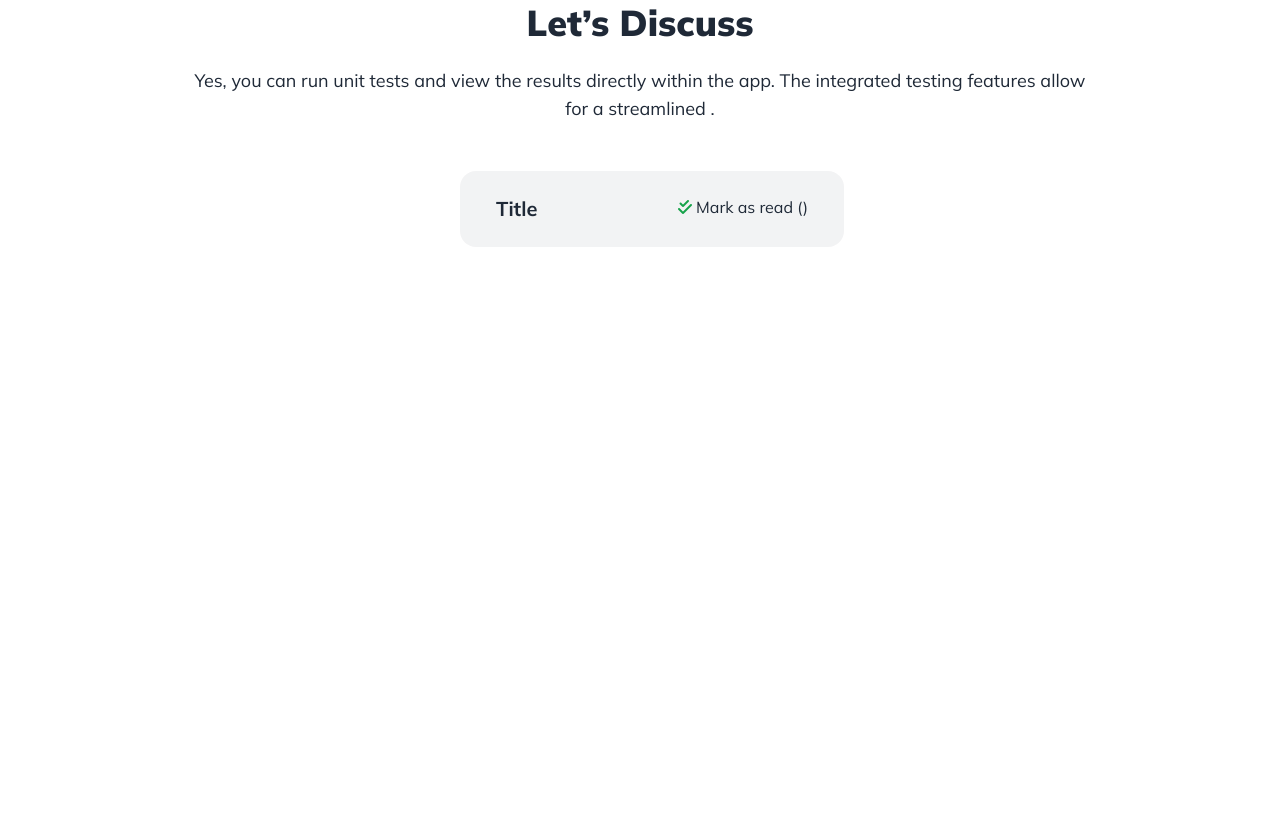
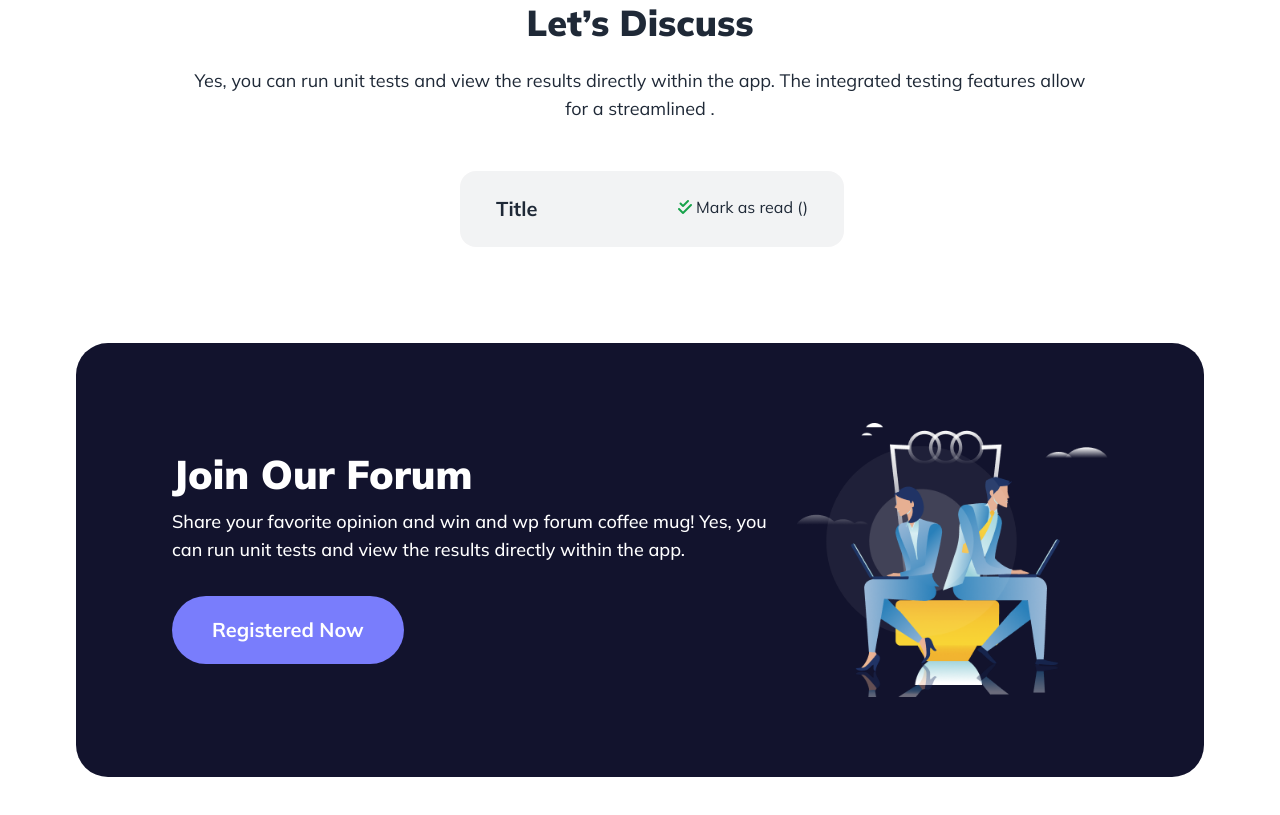
Before and after one commit to rahiInstant/poly-topic, a plain HTML site: page index.html in a window 1280 px wide. Shown: the part 721-1536 px from the top of the page. Before the commit the page ends 1064 px from the top, so only its background shows below. Drawn offline with nearby package versions, Linux system fonts and the light colour scheme; no server answers.

Commit message:
add Join our forum section

```diff
--- a/index.html
+++ b/index.html
@@ -227,7 +227,38 @@
       </section>
 
       <!-- join our forum section -->
-      <section class="mt-10 lg:mt-24"></section>
+      <section class="mt-10 lg:mt-24 mx-3">
+        <div
+          class="bg-[#12132D] px-12 lg:px-24 py-10 lg:py-20 flex lg:flex-row flex-col-reverse items-center  gap-6 text-white rounded-lg lg:rounded-[32px]"
+        >
+          <!-- left section -->
+          <div class="lg:w-[80%] flex flex-col items-center lg:items-start">
+            <div class="text-3xl lg:text-[40px] font-black mt-8 lg:mt-0">
+              Join Our Forum
+            </div>
+            <div
+              class="text-base lg:text-lg font-medium mt-4 text-center lg:text-left"
+            >
+              Share your favorite opinion and win and wp forum coffee mug! Yes,
+              you can run unit tests and view the results directly within the
+              app.
+            </div>
+            <button
+              class="text-lg lg:text-xl font-bold py-3 lg:py-5 px-5 lg:px-10 bg-[#797DFC] rounded-lg mt-8 lg:rounded-[50px]"
+            >
+              Registered Now
+            </button>
+          </div>
+          <!-- right section -->
+          <div>
+            <img class="w-full h-full" src="./images/joinforum.png" alt="" />
+          </div>
+        </div>
+      </section>
+      <!-- Latest Post Section -->
+      <section class="mt-10 lg:mt-24 mx-3">
+
+      </section>
     </main>
     <footer></footer>
     <script src="./script/retro.js"></script>
```
